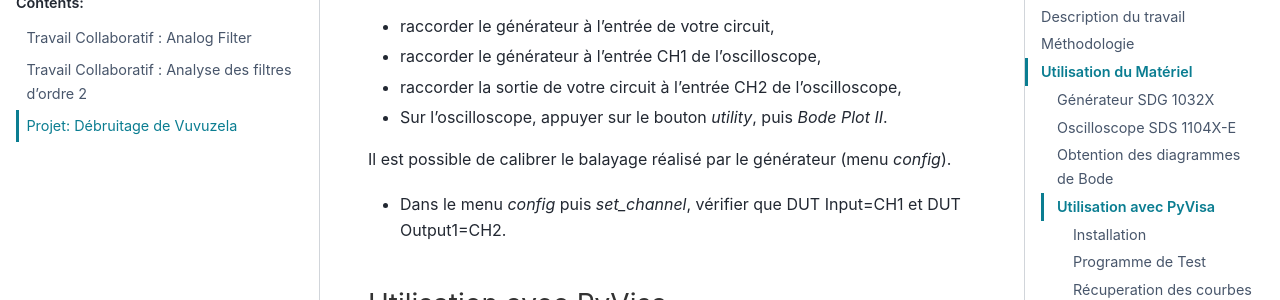
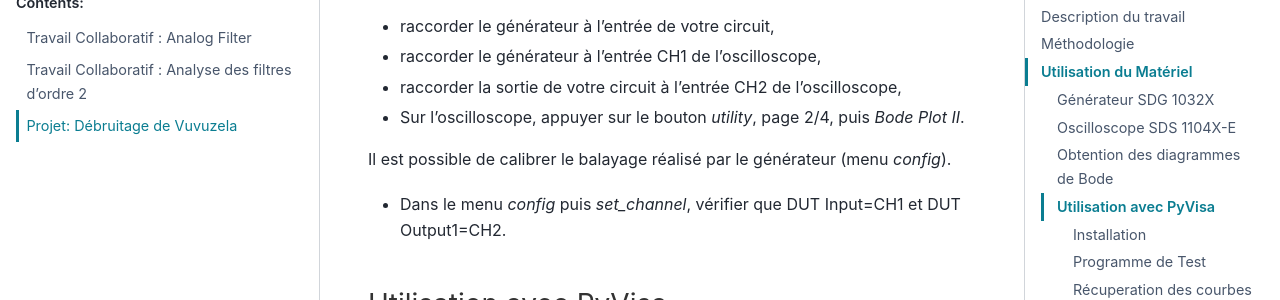
Before and after one commit to vincentchoqueuse/cheatsheet_elec, a Sphinx documentation site: the page built from docs/source/projects/vuvuzela.rst, in a window 1280 px wide and 900 px high, scrolled down 6861 px. Shown: the part 153-453 px from the top of the window. Built offline with Sphinx 7.4.7 and the PyData theme 0.15.4, drawn with Linux system fonts in a browser that asks for light colours.

Commit message:
add diagramme de bode

```diff
--- a/docs/source/projects/vuvuzela.rst
+++ b/docs/source/projects/vuvuzela.rst
@@ -150,7 +150,7 @@ L'oscilloscopes et le générateur sont connectés en USB. Cette connexion perme
 * raccorder le générateur à l'entrée de votre circuit,
 * raccorder le générateur à l'entrée CH1 de l'oscilloscope,
 * raccorder la sortie de votre circuit à l'entrée CH2 de l'oscilloscope,
-* Sur l'oscilloscope, appuyer sur le bouton `utility`, puis `Bode Plot II`.
+* Sur l'oscilloscope, appuyer sur le bouton `utility`, page 2/4, puis `Bode Plot II`.
 
 Il est possible de calibrer le balayage réalisé par le générateur (menu `config`).
 
```
